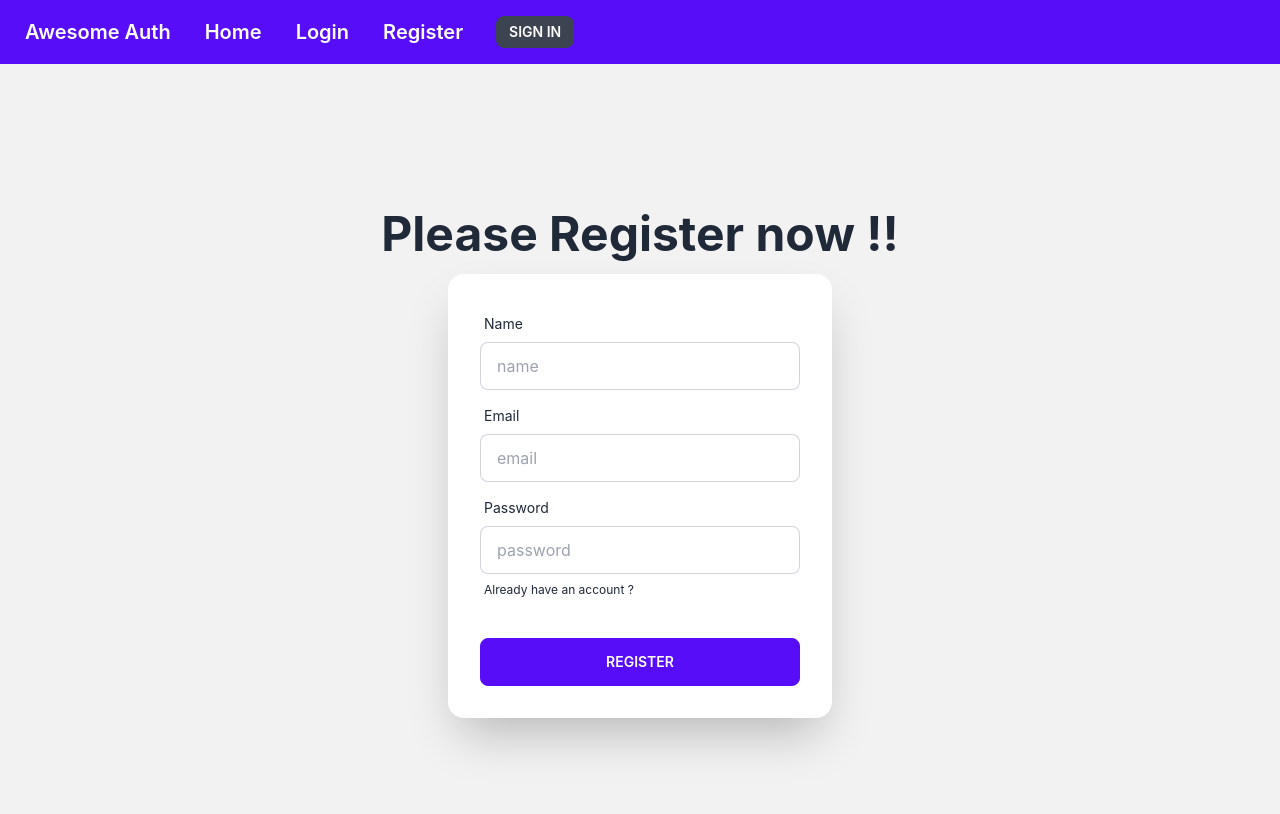
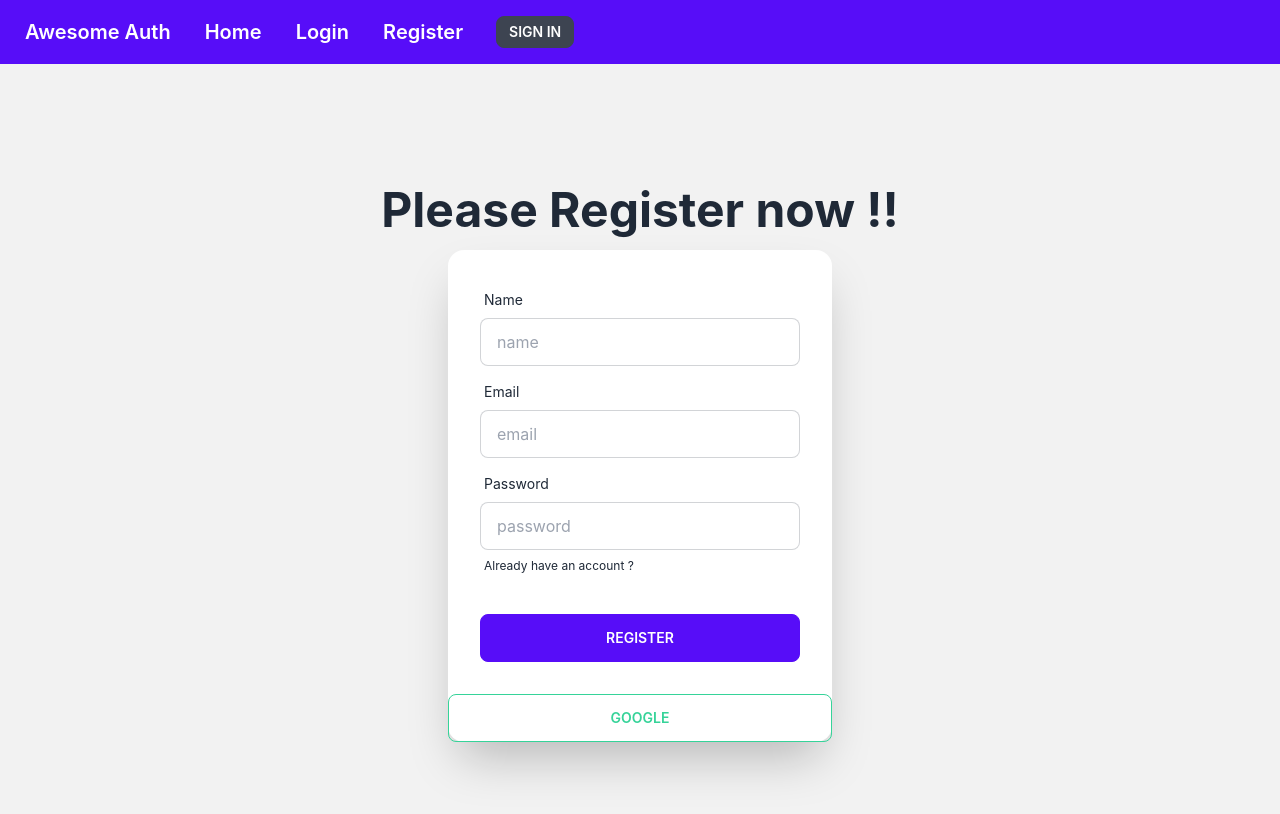
Before and after one commit to Marufhossain112/module-58, a React (Create React App) app: page /register in a window 1280 px wide. Shown: the top 814 px of the page. Built offline with nearby package versions, Linux system fonts and the light colour scheme; no server answers.

Commit message:
7 / 10.08 popup successful but have a harmless .then error

```diff
--- a/src/components/Register.js
+++ b/src/components/Register.js
@@ -3,7 +3,7 @@ import { Link } from "react-router-dom";
 import { AuthContext } from "../contexts/UserContexts";
 
 const Register = () => {
-  const { createUser } = useContext(AuthContext);
+  const { createUser, signInWithGoogle } = useContext(AuthContext);
   // console.log(createUser);
   const handleForm = (e) => {
     e.preventDefault();
@@ -16,6 +16,16 @@ const Register = () => {
       .then((result) => {
         const user = result.user;
         console.log("registered user", user);
+      })
+      .catch((error) => {
+        console.log(error);
+      });
+  };
+  const handleGoogleSignIn = () => {
+    signInWithGoogle()
+      .then((result) => {
+        const user = result.user;
+        console.log(user);
       })
       .catch((error) => {
         console.log(error);
@@ -75,6 +85,12 @@ const Register = () => {
                 <button className="btn btn-primary">Register</button>
               </div>
             </form>
+            <button
+              onClick={handleGoogleSignIn}
+              className="btn btn-outline btn-success"
+            >
+              Google
+            </button>
           </div>
         </div>
       </div>
--- a/src/contexts/UserContexts.js
+++ b/src/contexts/UserContexts.js
@@ -3,27 +3,32 @@ import app from "../firebase/firebase.config";
 import {
   createUserWithEmailAndPassword,
   getAuth,
+  GoogleAuthProvider,
   onAuthStateChanged,
   signInWithEmailAndPassword,
+  signInWithPopup,
   signOut,
 } from "firebase/auth";
 // creating context
+// get auth
 export const AuthContext = createContext();
-// get auth
-
 const auth = getAuth(app);
 const UserContexts = ({ children }) => {
   const [user, setUser] = useState({ displayName: "Forid" });
   const uservalue = { displayName: "Batash" };
+  const googleProvider = new GoogleAuthProvider();
   const createUser = (email, password) => {
     return createUserWithEmailAndPassword(auth, email, password);
   };
   const signIn = (email, password) => {
     return signInWithEmailAndPassword(auth, email, password);
   };
-  const logOut = ()=>{
-    return signOut(auth)
-  }
+  const logOut = () => {
+    return signOut(auth);
+  };
+  const signInWithGoogle = () => {
+    signInWithPopup(auth, googleProvider);
+  };
 
   //Why are we doing this ???
   useEffect(() => {
@@ -36,7 +41,7 @@ const UserContexts = ({ children }) => {
     };
   }, []);
 
-  const authInfo = { user, createUser, signIn, logOut };
+  const authInfo = { user, createUser, signIn, logOut, signInWithGoogle };
 
   return (
     <AuthContext.Provider value={authInfo}>{children}</AuthContext.Provider>
```
